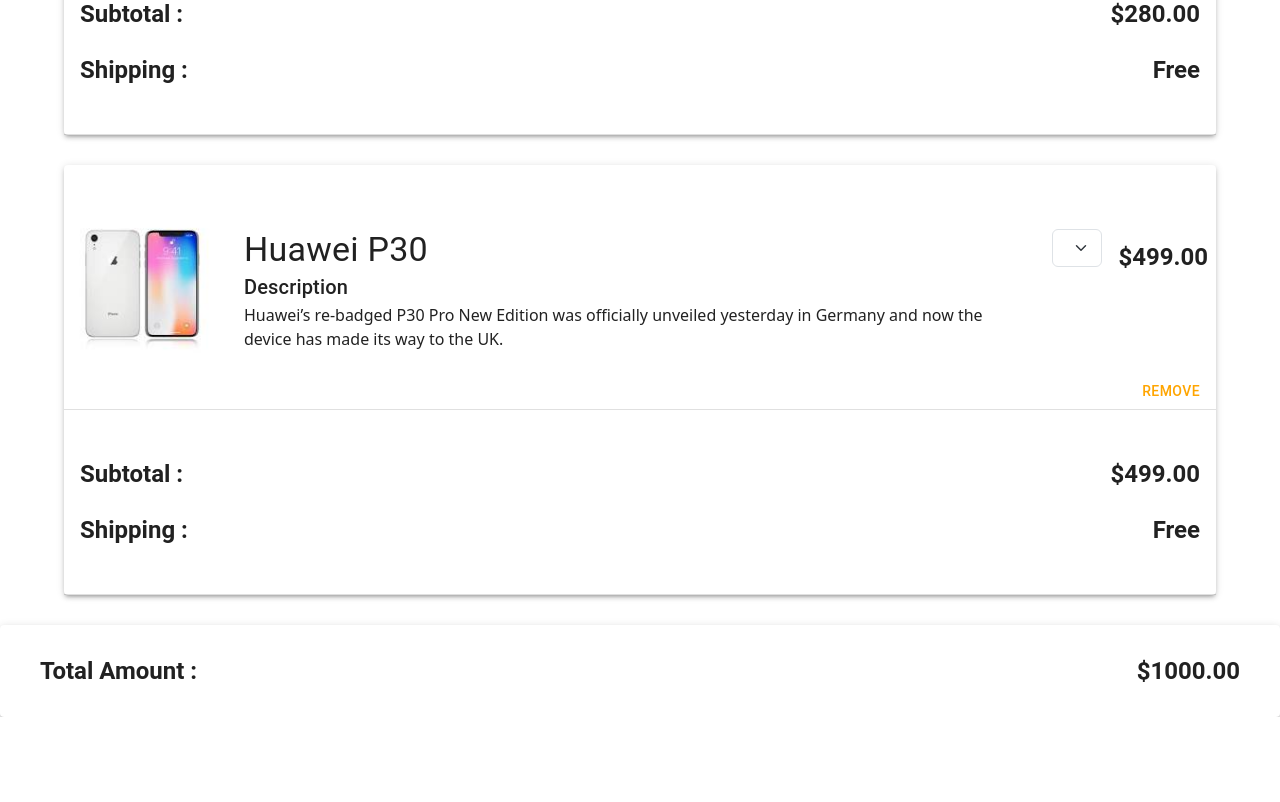
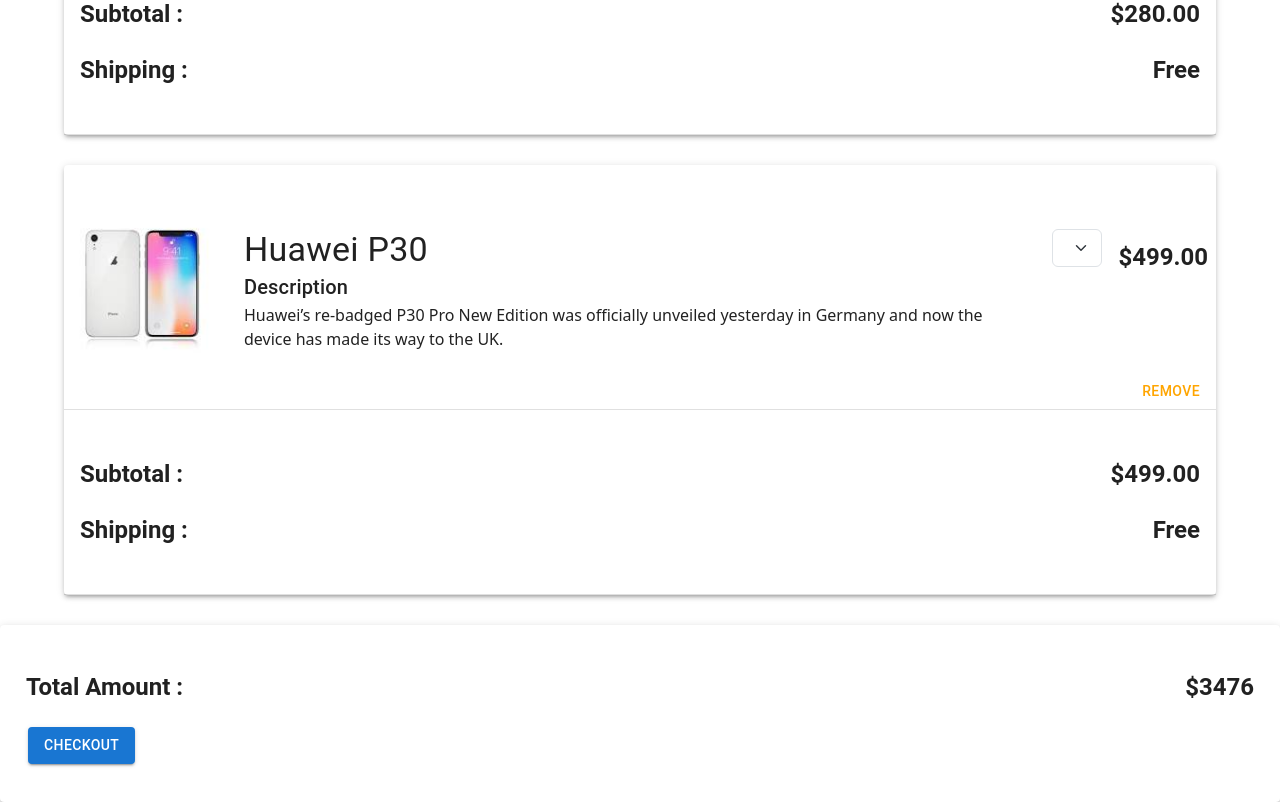
Before and after one commit to BalavigneshRajasekar/Product-cart-ByContextAPI, a React (Vite) app in the folder React-Cart-byContext/: page / in a window 1280 px wide. Shown: the part 1639-2441 px from the top of the page. Before the commit the page ends 2356 px from the top, so only its background shows below. Built offline with nearby package versions, Linux system fonts and the light colour scheme.

Commit message:
removed logs

```diff
--- a/React-Cart-byContext/src/TotalCart.jsx
+++ b/React-Cart-byContext/src/TotalCart.jsx
@@ -1,4 +1,4 @@
-import React from "react";
+import React, { useContext, useEffect } from "react";
 import {
   CardActions,
   CardContent,
@@ -7,9 +7,12 @@
   Paper,
   Typography,
   Button,
-  Divider,
+  Card,
 } from "@mui/material";
+import userContext from "./UserContext";
 function TotalCart() {
+  const { totalPrice } = useContext(userContext);
+
   return (
     <div>
       <Paper
@@ -18,19 +21,30 @@
           backgroundColor: "white",
           marginTop: 30,
           paddingTop: 30,
-          paddingLeft: 40,
-          paddingRight: 40,
+          paddingLeft: 10,
+          paddingRight: 10,
           paddingBottom: 30,
+        }}
+      >
+        <CardContent
+          style={{
             display: "flex",
+            flexWrap: "nowrap",
             justifyContent: "space-between",
           }}
         >
           <Typography variant="h5" style={{ fontWeight: 600 }}>
-          Total Amount :{" "}
+            Total Amount :
           </Typography>
           <Typography variant="h5" style={{ fontWeight: 600 }}>
-          $1000.00{" "}
+            ${totalPrice}
           </Typography>
+        </CardContent>
+        <CardActions>
+          <Button variant="contained" style={{ marginLeft: 10 }}>
+            Checkout
+          </Button>
+        </CardActions>
       </Paper>
     </div>
   );
```
Lines whose indentation alone changed are shown as unchanged.
